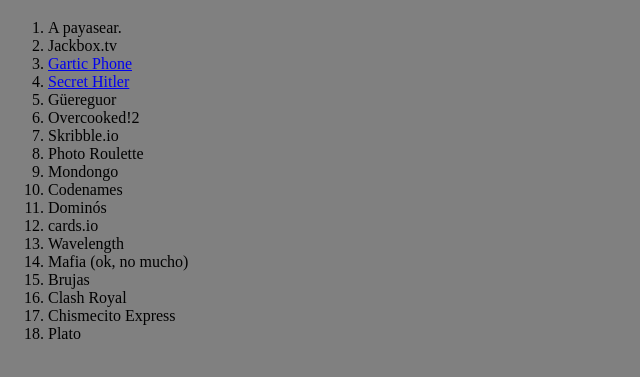
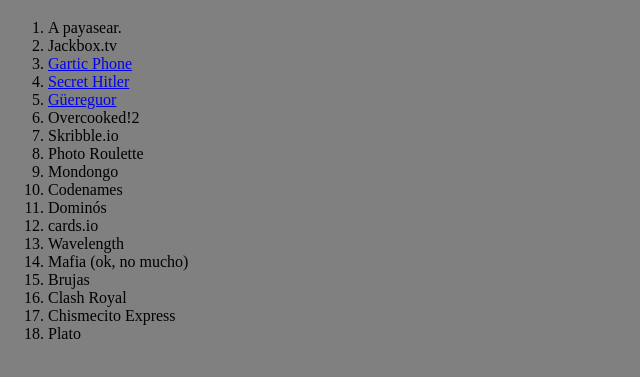
Before and after one commit to EzraG101/ezrag101.github.io, a plain HTML site: page index.html in a window 1280 px wide. Shown: the part 61-438 px from the top of the page, without its empty margins (0-640 px from the left). Drawn offline with Linux system fonts and the light colour scheme.

Commit message:
Update index.html

```diff
--- a/index.html
+++ b/index.html
@@ -13,7 +13,7 @@
 		<li> Jackbox.tv </li>
 		<li> <a href="https://garticphone.com/">Gartic Phone</a></li>
 		<li> <a href="https://secrethitler.io/">Secret Hitler</a></li>
-		<li> Güereguor</li>
+		<li> <a href="https://anywherewords.com/">Güereguor</a></li>
 		<li> Overcooked!2</li>
 		<li> Skribble.io</li>
 		<li> Photo Roulette</li>
```
